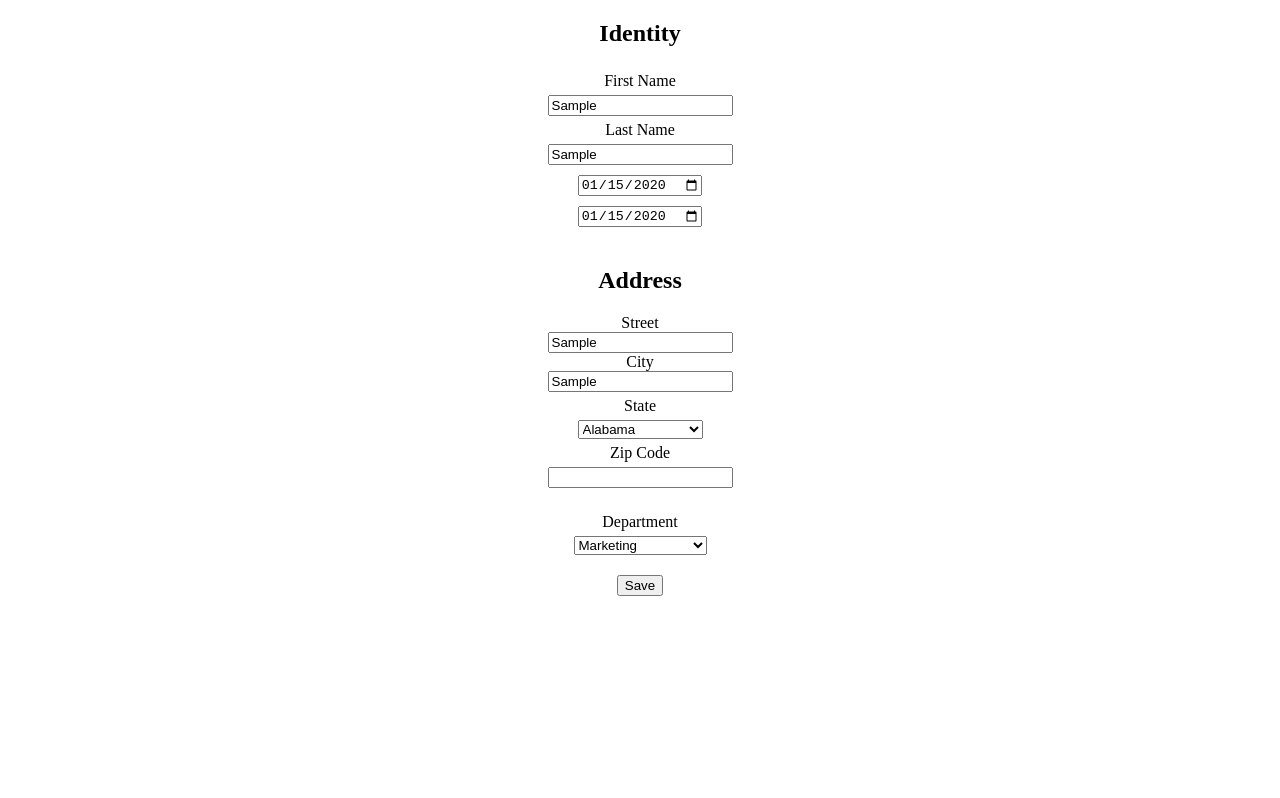
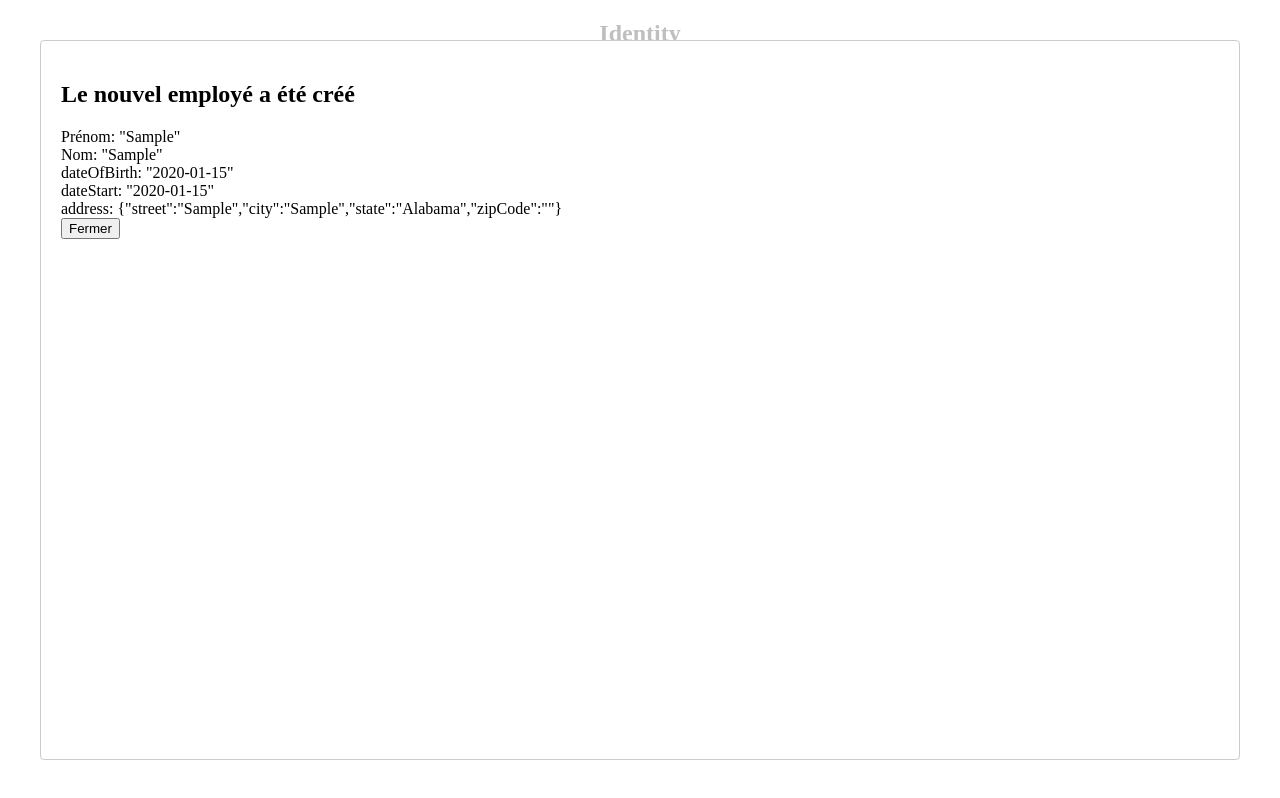
Before and after one commit to Nellylie/hrnet, a React (Create React App) app: page / in a window 1280 px wide. Both pictures are taken after typing "Sample", "Sample", "2020-01-15", "2020-01-15", "Sample", "Sample" into the empty fields and a click on the button "Save". Built offline with nearby package versions, Linux system fonts and the light colour scheme.

Commit message:
feat(): modal + affichage des données submit

```diff
--- a/package.json
+++ b/package.json
@@ -9,6 +9,7 @@
     "@testing-library/user-event": "^13.5.0",
     "react": "^18.2.0",
     "react-dom": "^18.2.0",
+    "react-modal": "^3.16.1",
     "react-redux": "^8.1.3",
     "react-router": "^6.18.0",
     "react-router-dom": "^6.18.0",
--- a/src/App.js
+++ b/src/App.js
@@ -2,7 +2,9 @@ import RouterHandler from './routerhandler/RouterHandler';
 import './styles/main.scss';
 import store from "./reduxsection/store";
 import { Provider } from 'react-redux';
+import Modal from 'react-modal';
 
+Modal.setAppElement('#root');
 function App() {
   return (<Provider store={store}>
     <div className="App">
--- a/src/modules/modale/Modale.jsx
+++ b/src/modules/modale/Modale.jsx
@@ -0,0 +1,36 @@
+import Modal from 'react-modal';
+
+function ModalUtils({ isOpen, onRequestClose, formData }){
+    console.log(formData.formData.firstName);
+    const firstName = JSON.stringify(formData.formData.firstName);
+    const lastName = JSON.stringify(formData.formData.lastName);
+    const dateOfBirth = JSON.stringify(formData.formData.dateOfBirth);
+    const dateStart = JSON.stringify(formData.formData.dateStart);
+    const address = JSON.stringify(formData.formData.address);
+
+
+    if (!formData) {
+        return null;
+    }
+    return (
+        <div>
+            <Modal
+            isOpen={isOpen}
+            onRequestClose={onRequestClose}
+            contentLabel="Le nouvel employé a été créé
+            "
+        >
+            <h2>Le nouvel employé a été créé </h2>
+            <div>Prénom: {firstName}</div>
+            <div>Nom: {lastName}</div>
+            <div>dateOfBirth: {dateOfBirth}</div>
+            <div>dateStart: {dateStart}</div>
+            <div>address: {address}</div>
+
+            <button onClick={onRequestClose}>Fermer</button>
+        </Modal>
+        </div>
+    );
+};
+
+export default ModalUtils;
--- a/src/ui/home/Home.jsx
+++ b/src/ui/home/Home.jsx
@@ -1,15 +1,19 @@
 import { submitForm } from "../../reduxsection/actionForm";
 import { useDispatch, useSelector } from "react-redux";
-import { useEffect } from "react";
+import { useEffect, useState } from "react";
+import ModalUtils from "../../modules/modale/Modale";
 function Home(){
+    const [modalIsOpen, setModalIsOpen] = useState(false);
     const dispatch= useDispatch();
     const formSubmit = useSelector((state)=>state.form);
 
     useEffect(()=>{
-        console.log(formSubmit)
+        console.log(formSubmit);
+    },[formSubmit]);
 
-    },[formSubmit]);
     const handleSubmit = (e) => {
+        setModalIsOpen(true);
+
         e.preventDefault();
         const formData = {
             firstName: e.target["first-name"].value,
@@ -25,9 +29,12 @@ function Home(){
             department: e.target["department"].value
         };
         dispatch(submitForm(formData));
+        setModalIsOpen(true);
+
         };
     return (
-        <form className="formulaire" action="#" id="create-employee" onSubmit={handleSubmit}>
+        <>
+         <form className="formulaire" action="#" id="create-employee" onSubmit={handleSubmit}>
 
         <div className="section">
         <h2>Identity</h2>
@@ -78,8 +85,13 @@ function Home(){
 
         </div>
         <button type="submit">Save</button>
-    </form>
-    )
+    </form> <ModalUtils
+                isOpen={modalIsOpen}
+                onRequestClose={() => setModalIsOpen(false)}
+                formData={formSubmit}
+            />
+            </>
+            )
 }
 
 
```
Also changed, not shown: 1 other file (tests, documents, lock files or other folders).
